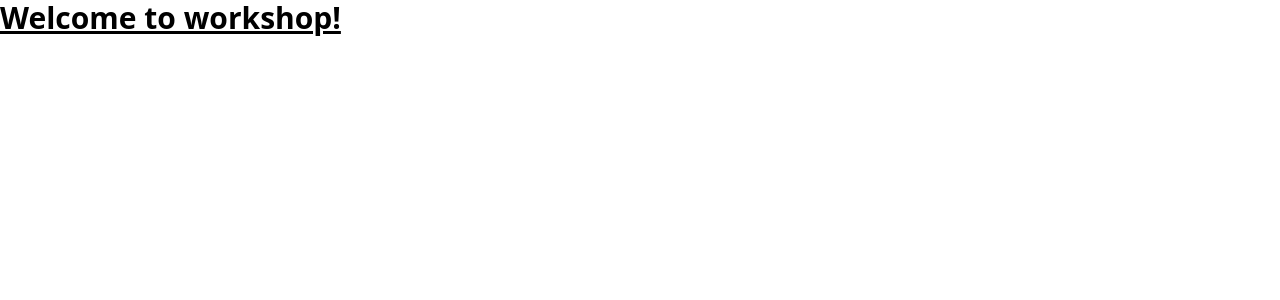
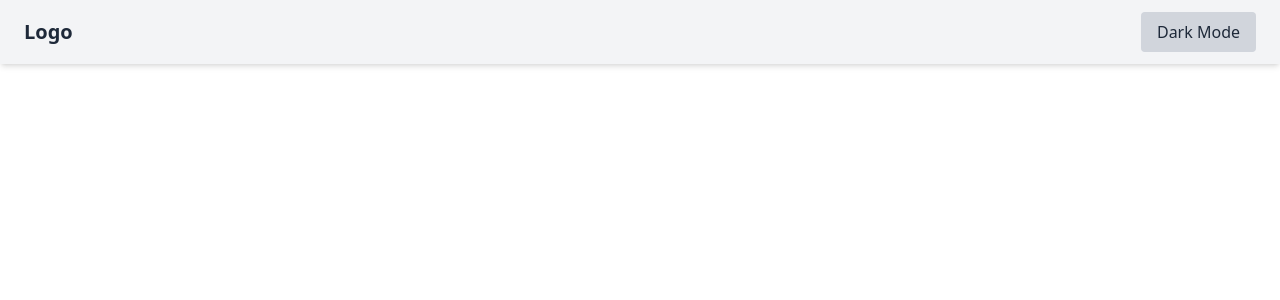
Before and after one commit to vinodsantharam/2c2p-angular-workshop-v2, an Angular app: page / in a window 1280 px wide. Shown: the top 300 px of the page. Built offline with nearby package versions, Linux system fonts and the light colour scheme.

Commit message:
header WIP

```diff
--- /dev/null
+++ b/src/app/app.component.html
@@ -0,0 +1,4 @@
+<app-header></app-header>
+<main class="container mx-auto p-4">
+  <router-outlet></router-outlet>
+</main>
--- a/src/app/app.component.ts
+++ b/src/app/app.component.ts
@@ -1,14 +1,12 @@
 import { Component } from "@angular/core";
 import { RouterOutlet } from "@angular/router";
+import { HeaderComponent } from "./header/header.component";
 
 @Component({
   selector: "app-root",
-  imports: [RouterOutlet],
-  template: `
-    <h1 class="text-3xl font-bold underline">Welcome to {{ title }}!</h1>
-    <router-outlet />
-  `,
-  styles: [],
+  standalone: true,
+  imports: [RouterOutlet, HeaderComponent],
+  templateUrl: './app.component.html'
 })
 export class AppComponent {
   title = "workshop";
--- /dev/null
+++ b/src/app/header/header.component.ts
@@ -0,0 +1,59 @@
+import { Component, Renderer2, Inject, PLATFORM_ID } from '@angular/core';
+import { CommonModule, DOCUMENT } from '@angular/common';
+
+@Component({
+  selector: 'app-header',
+  standalone: true,
+  imports: [CommonModule],
+  template: `
+    <header class="bg-gray-100 dark:bg-gray-800 shadow-md">
+      <nav class="container mx-auto px-6 py-3 flex justify-between items-center">
+        <a href="#" class="text-xl font-bold text-gray-800 dark:text-white">Logo</a>
+        <button (click)="toggleDarkMode()" class="px-4 py-2 rounded bg-gray-300 dark:bg-gray-700 text-gray-800 dark:text-white">
+          {{ isDarkMode ? 'Light Mode' : 'Dark Mode' }}
+        </button>
+      </nav>
+    </header>
+  `,
+  styles: [`
+    /* You can add component-specific styles here if needed */
+  `]
+})
+export class HeaderComponent {
+  isDarkMode = false;
+
+  constructor(private renderer: Renderer2, @Inject(DOCUMENT) private document: Document, @Inject(PLATFORM_ID) private platformId: Object) {
+    this.checkInitialMode();
+  }
+
+  ngOnInit() {
+    // ngOnInit can be used for other initialization logic if needed
+    // Initial dark mode check is handled by constructor calling checkInitialMode
+  }
+
+  checkInitialMode() {
+    if (typeof window !== 'undefined') {
+      const savedTheme = localStorage.getItem('theme');
+      if (savedTheme) {
+        this.isDarkMode = savedTheme === 'dark';
+      } else {
+        this.isDarkMode = window.matchMedia && window.matchMedia('(prefers-color-scheme: dark)').matches;
+      }
+      this.updateRenderMode();
+    }
+  }
+
+  toggleDarkMode() {
+    this.isDarkMode = !this.isDarkMode;
+    localStorage.setItem('theme', this.isDarkMode ? 'dark' : 'light');
+    this.updateRenderMode();
+  }
+
+  updateRenderMode() {
+    if (this.isDarkMode) {
+      this.renderer.addClass(this.document.documentElement, 'dark');
+    } else {
+      this.renderer.removeClass(this.document.documentElement, 'dark');
+    }
+  }
+}
--- a/src/styles.css
+++ b/src/styles.css
@@ -1,3 +1,4 @@
 /* You can add global styles to this file, and also import other style files */
 
 @import "tailwindcss";
+@custom-variant dark (&:where(.dark, .dark *)); /* Define dark mode strategy */
```
